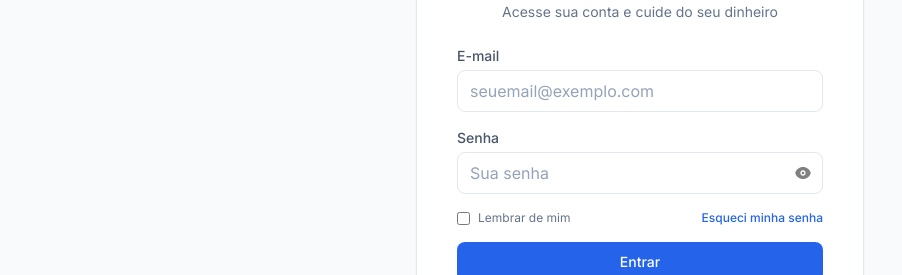
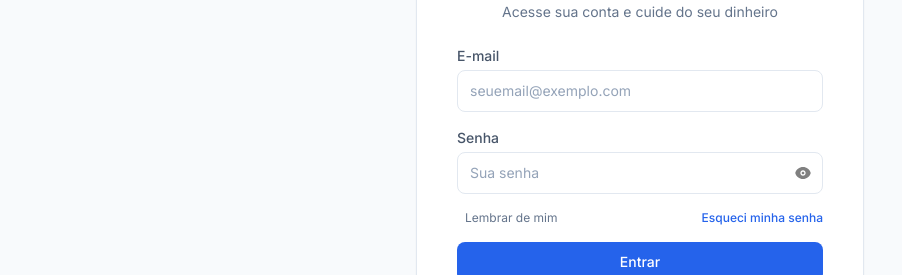
Before and after one commit to atsneto/financials, a React (Vite) app: page /login in a window 1280 px wide. Shown: the part 290-565 px from the top of the page, without its empty margins (0-902 px from the left). Built offline with nearby package versions, Linux system fonts and the light colour scheme; no server answers.

Commit message:
Melhorias IOS

```diff
--- a/index.html
+++ b/index.html
@@ -2,7 +2,7 @@
 <html lang="pt-BR">
   <head>
     <meta charset="UTF-8" />
-    <meta name="viewport" content="width=device-width, initial-scale=1.0" />
+    <meta name="viewport" content="width=device-width, initial-scale=1.0, maximum-scale=1.0, user-scalable=no, viewport-fit=cover" />
     <link rel="icon" type="image/svg+xml" href="/logo.svg" />
     <link rel="preconnect" href="https://fonts.googleapis.com" />
     <link rel="preconnect" href="https://fonts.gstatic.com" crossorigin />
--- a/src/index.css
+++ b/src/index.css
@@ -83,6 +83,35 @@ input[type="password"]::-webkit-textfield-decoration-container {
 	display: none;
 }
 
+/* ── iOS input fixes ──────────────────────────────────────────────── */
+/* Prevent iOS auto-zoom on focus (requires >= 16px) and normalize appearance */
+input,
+textarea,
+select {
+  font-size: 16px;
+  -webkit-appearance: none;
+  -moz-appearance: none;
+  appearance: none;
+  border-radius: 0; /* Remove iOS default rounded borders */
+}
+
+/* Restore border-radius via Tailwind (the reset above prevents the iOS pill shape) */
+input[type="checkbox"],
+input[type="radio"] {
+  -webkit-appearance: none;
+  appearance: none;
+}
+
+/* Remove number spinners */
+input[type="number"]::-webkit-outer-spin-button,
+input[type="number"]::-webkit-inner-spin-button {
+  -webkit-appearance: none;
+  margin: 0;
+}
+input[type="number"] {
+  -moz-appearance: textfield;
+}
+
 /* Scrollbar styling */
 ::-webkit-scrollbar {
   width: 6px;
--- a/src/pages/CreditCard.jsx
+++ b/src/pages/CreditCard.jsx
@@ -908,7 +908,6 @@ export default function CreditCard() {
                   value={paymentAmount}
                   onChange={(e) => setPaymentAmount(e.target.value)}
                   className="w-full border border-slate-200 dark:border-slate-700 bg-white dark:bg-slate-800 dark:text-slate-100 px-3 py-2.5 rounded-lg text-sm focus:outline-none focus:ring-2 focus:ring-primary-500 focus:border-transparent"
-                  style={{ fontSize: "16px" }}
                   required
                 />
                 {invoiceRemaining > 0 && (
--- a/src/pages/Investiments.jsx
+++ b/src/pages/Investiments.jsx
@@ -625,7 +625,6 @@ export default function Investiments() {
               <input
                 type="number" value={f.value} onChange={(e) => f.set(e.target.value)} step={f.step}
                 className="w-full border border-slate-200 dark:border-slate-700 rounded-lg px-3 py-2.5 text-sm bg-white dark:bg-slate-800 dark:text-slate-100 focus:outline-none focus:ring-2 focus:ring-primary-500"
-                style={{ fontSize: "16px" }}
               />
             </div>
           ))}
--- a/src/pages/Login.jsx
+++ b/src/pages/Login.jsx
@@ -82,7 +82,6 @@ export default function Login() {
                 className={`w-full px-3 py-2.5 rounded-lg bg-white dark:bg-slate-800 text-slate-800 dark:text-slate-100 placeholder-slate-400 dark:placeholder-slate-500 border ${
                   errors.email ? "border-red-400" : "border-slate-200 dark:border-slate-700"
                 } focus:outline-none focus:ring-2 ${errors.email ? "focus:ring-red-500" : "focus:ring-primary-500"} focus:border-transparent text-sm`}
-                style={{ fontSize: "16px" }}
                 value={email}
                 onChange={(e) => setEmail(e.target.value)}
                 disabled={loading}
@@ -100,7 +99,6 @@ export default function Login() {
                   className={`w-full px-3 pr-10 py-2.5 rounded-lg bg-white dark:bg-slate-800 text-slate-800 dark:text-slate-100 placeholder-slate-400 dark:placeholder-slate-500 border ${
                     errors.password ? "border-red-400" : "border-slate-200 dark:border-slate-700"
                   } focus:outline-none focus:ring-2 ${errors.password ? "focus:ring-red-500" : "focus:ring-primary-500"} focus:border-transparent text-sm`}
-                  style={{ fontSize: "16px" }}
                   value={password}
                   onChange={(e) => setPassword(e.target.value)}
                   disabled={loading}
--- a/src/pages/Transactions.jsx
+++ b/src/pages/Transactions.jsx
@@ -1648,7 +1648,6 @@ return (
                 value={paymentAmount}
                 onChange={(e) => setPaymentAmount(e.target.value)}
                 className="w-full border border-slate-200 dark:border-slate-700 bg-white dark:bg-slate-800 dark:text-slate-100 px-3 py-2.5 rounded-lg text-sm focus:outline-none focus:ring-2 focus:ring-primary-500 focus:border-transparent transition"
-                style={{ fontSize: "16px" }}
                 required
               />
               {paymentCardId && (() => {
```
Also changed, not shown: src/pages/Settings.jsx (+5 -9 lines).
